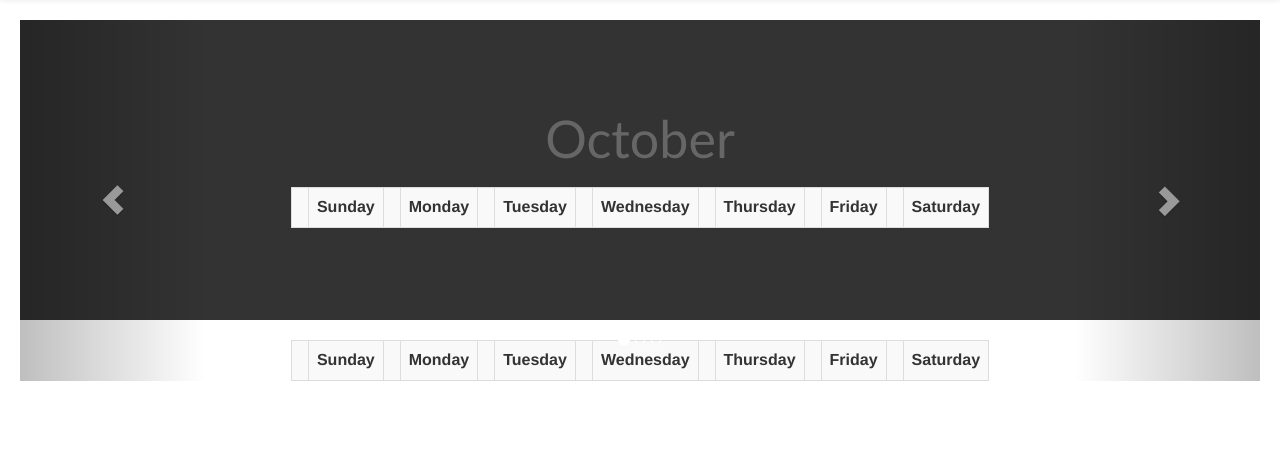
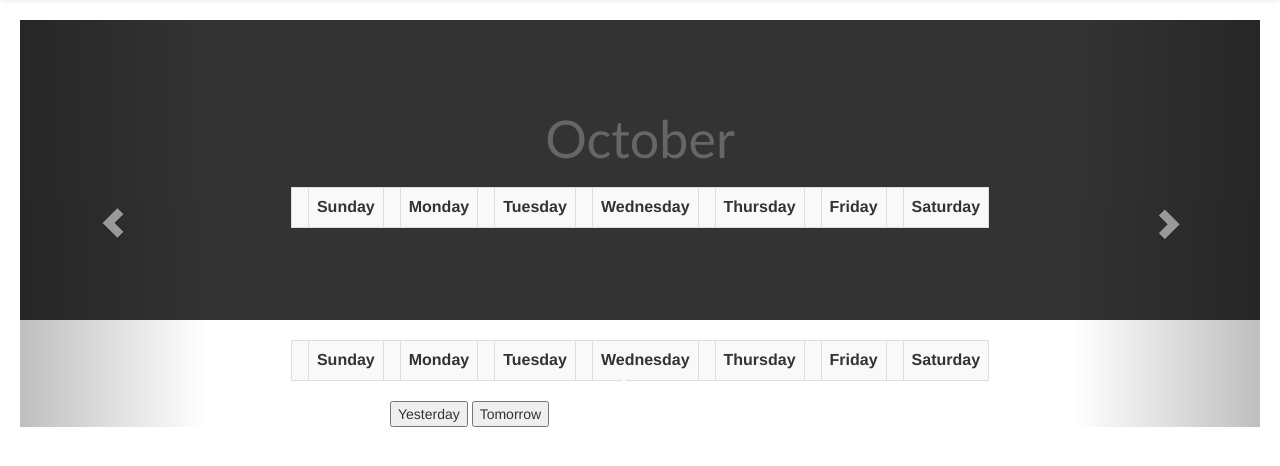
Before and after one commit to henryhwilson/dartmouthcalendar, a Flask app: template webpage/app/templates/index.html in a window 1280 px wide. Shown: the part 52-518 px from the top of the page. Run offline with Flask 2, Linux system fonts and the light colour scheme; the template is opened without the code that fills it, so the values that code supplies are empty; parts of the project's set-up code (start-up, migrations or seed data) failed here and were passed over; some libraries are stand-ins or nearby versions.

Commit message:
added buttons to navigate days

```diff
--- a/webpage/app/templates/index.html
+++ b/webpage/app/templates/index.html
@@ -91,6 +91,7 @@
                 </table>
             </div>
         </div>
+        <div>
             <table class="table table-bordered table-striped" style="margin:20px auto; width:500px">
                 <tr>
                     <td style="margin: 0 auto;"><th>Sunday</th></td>
@@ -102,7 +103,7 @@
                     <td style="text-align:center;"><th>Saturday</th></td>
                 </tr>
             </table>
-        <div>
+        </div>
 
 
 <!--             </div>
@@ -120,6 +121,10 @@
 
         </div> -->
         <!-- Carousel nav -->
+        <div style="margin:20px auto; width:500px">
+            <input type="button" name="b1" value="Yesterday" onclick="location.href='index'">
+            <input type="button" name="b1" value="Tomorrow" onclick="location.href='index'">
+        </div>
         <a class="carousel-control left" href="#myCarousel" data-slide="prev">
             <span class="glyphicon glyphicon-chevron-left"></span>
         </a>
--- a/webpage/app/views.py
+++ b/webpage/app/views.py
@@ -7,6 +7,7 @@ from scrape import get_content, get_event
 
 @app.route('/', defaults={'year': 2014})
 @app.route('/<int:year>/')
+@app.route('/index', defaults={'year': 2014})
 def index(year):
 	user = {'nickname': 'Dartmouth'}  # fake user
 	cal = Calendar(0)
```
